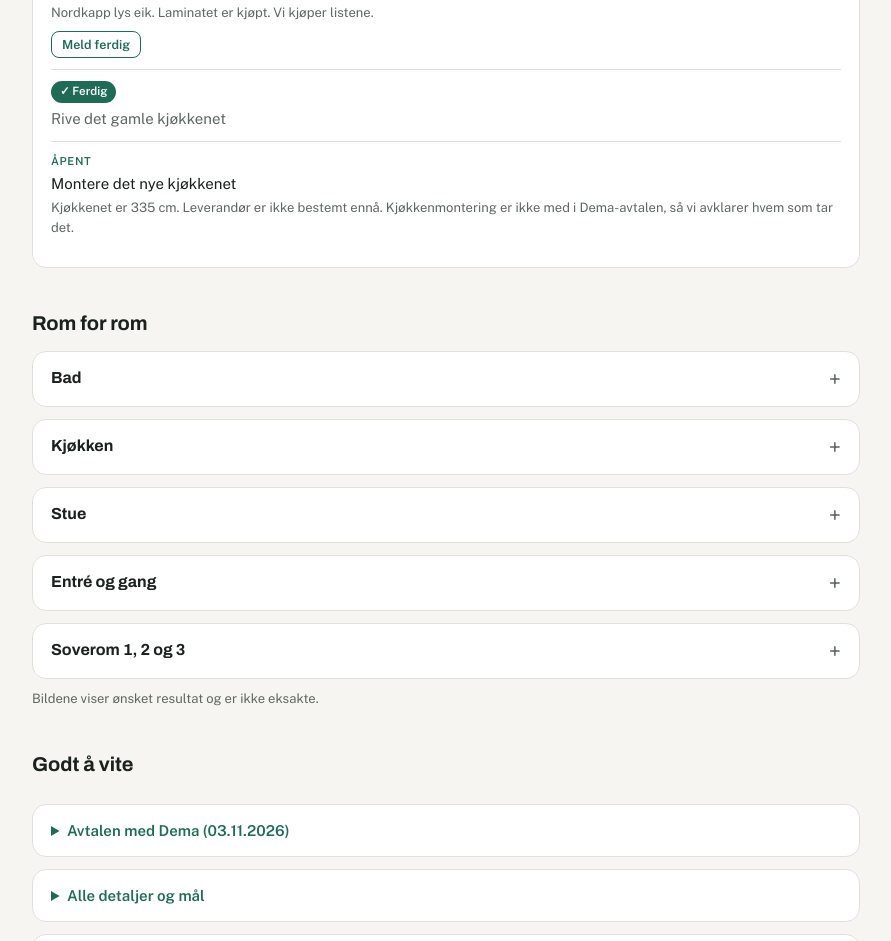
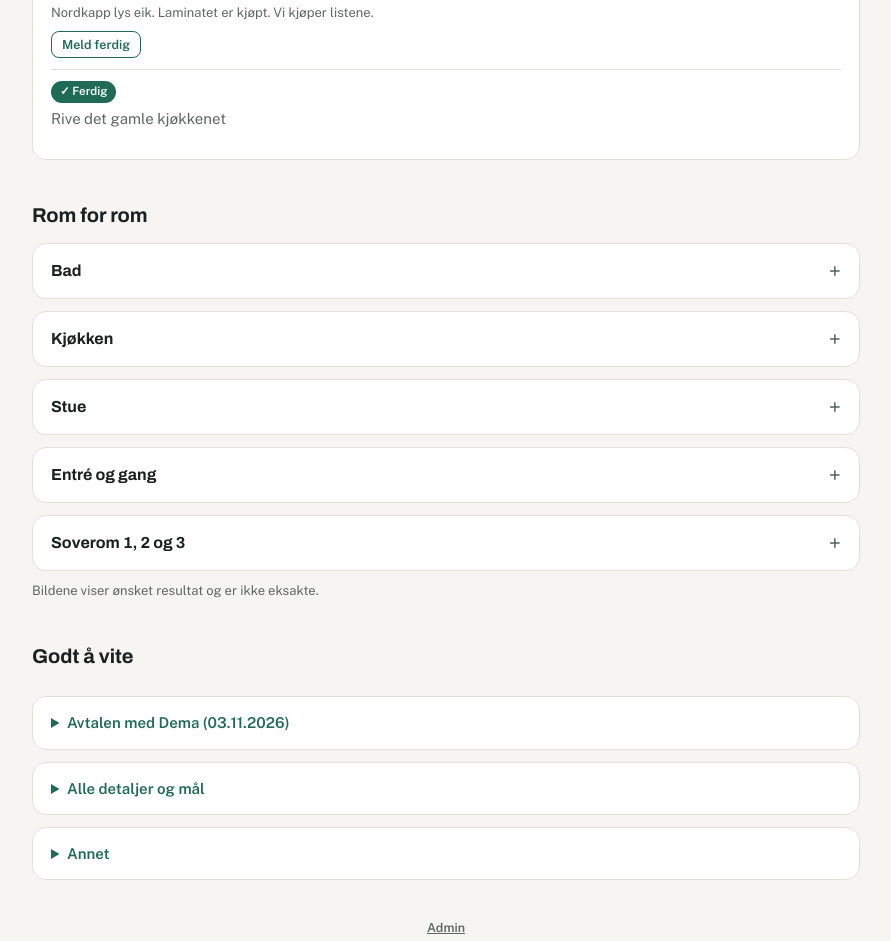
Before and after one commit to rahselv/rodtvetveien-73b, a plain HTML site: page index.html in a window 1280 px wide. Shown: the part 2135-3076 px from the top of the page, without its empty margins (194-1085 px from the left). Drawn offline with nearby package versions, Linux system fonts and the light colour scheme.

Commit message:
Rahil og Emir monterer kjøkkenet
Co-Authored-By: Claude Opus 5.5 <noreply@anthropic.com>

```diff
--- a/index.html
+++ b/index.html
@@ -241,13 +241,13 @@ textarea{min-height:76px;resize:vertical}
 <li>Lage overføring for ventilatoren til det nye kjøkkenet<small>Avtrekkskanal fra ventilatoren i overskapet til eksisterende avtrekk.</small></li>
 <li>Laminat og nye lister i hele leiligheten<small>Nordkapp lys eik. Laminatet er kjøpt. Vi kjøper listene.</small></li>
 <li data-done="1">Rive det gamle kjøkkenet</li>
-<li><span class="tag">Åpent</span>Montere det nye kjøkkenet<small>Kjøkkenet er 335 cm. Leverandør er ikke bestemt ennå. Kjøkkenmontering er ikke med i Dema-avtalen, så vi avklarer hvem som tar det.</small></li>
 </ul>
 <ul class="tasks" data-panel="selv" hidden>
 <li>Male innerdørene og kappe dem under</li>
 <li>Fikse rammene rundt dørene</li>
 <li>Kjøpe og sette opp garderobeskap i soverommene</li>
 <li>Kjøpe lister</li>
+<li>Montere det nye kjøkkenet<small>335 cm. Snekker lager ventilatorkanalen, rørlegger og elektriker kobler til.</small></li>
 </ul>
 <ul class="tasks" data-panel="ror" hidden>
 <li><span class="tag">Bad</span>Rive og bygge opp på nytt<small>Våtromsplater, membran, nytt sluk og riktig fall. Veggene fores ut så rør og ledninger skjules.</small></li>
@@ -347,7 +347,7 @@ textarea{min-height:76px;resize:vertical}
 <li>Overskap helt til taket, ventilator integrert, LED under</li>
 <li>Snekker lager overføring/kanal for ventilatoren til avtrekket</li>
 <li>Rørlegger: vann og avløp til vask og oppvaskmaskin, Waterguard</li>
-<li>Kjøkkenmontering er ikke med i Dema-avtalen</li></ul>
+<li>Kjøkkenet monteres av Rahil og Emir</li></ul>
 <h3 style="margin-top:14px">Overflater og annet</h3><ul>
 <li>Gulv: Nordkapp lys eik laminat i stue, soverom og gang (kjøpt), med nye gulvlister i hele leiligheten</li>
 <li>Sparkling av vegger i stue, soverom og gang</li>
@@ -356,7 +356,6 @@ textarea{min-height:76px;resize:vertical}
 <li>Garderobeskap i soverom: Rahil og Emir kjøper og setter opp</li></ul>
 </details>
 <details><summary>Annet</summary><ul>
-<li><b>Vi trenger noen som river det gamle kjøkkenet og monterer det nye</b> (335 cm). Det er ikke med i Dema-avtalen</li>
 <li>Vi avklarer tillatelser for ombyggingen og det nye soverommet</li></ul></details>
 </section>
 </div>
```
